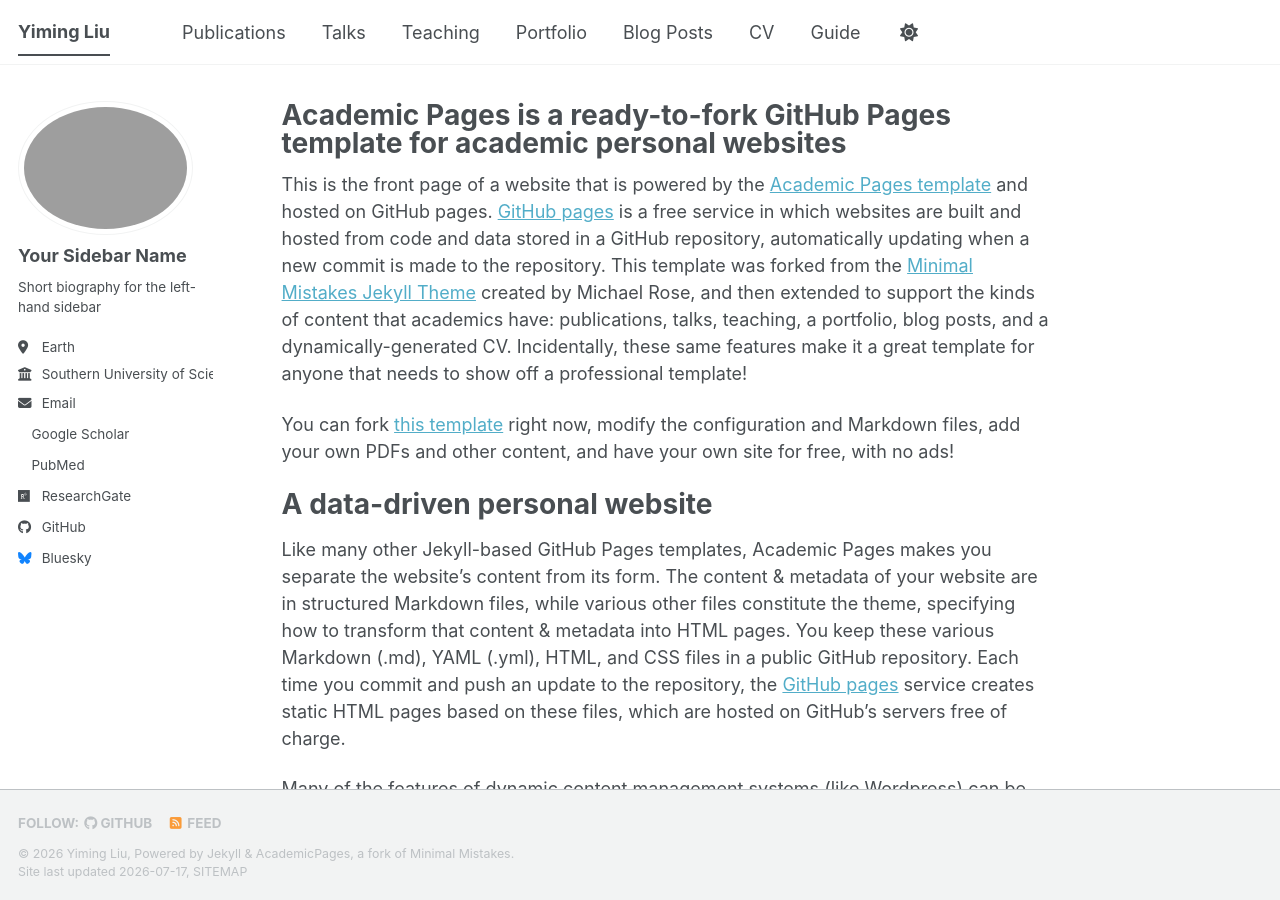
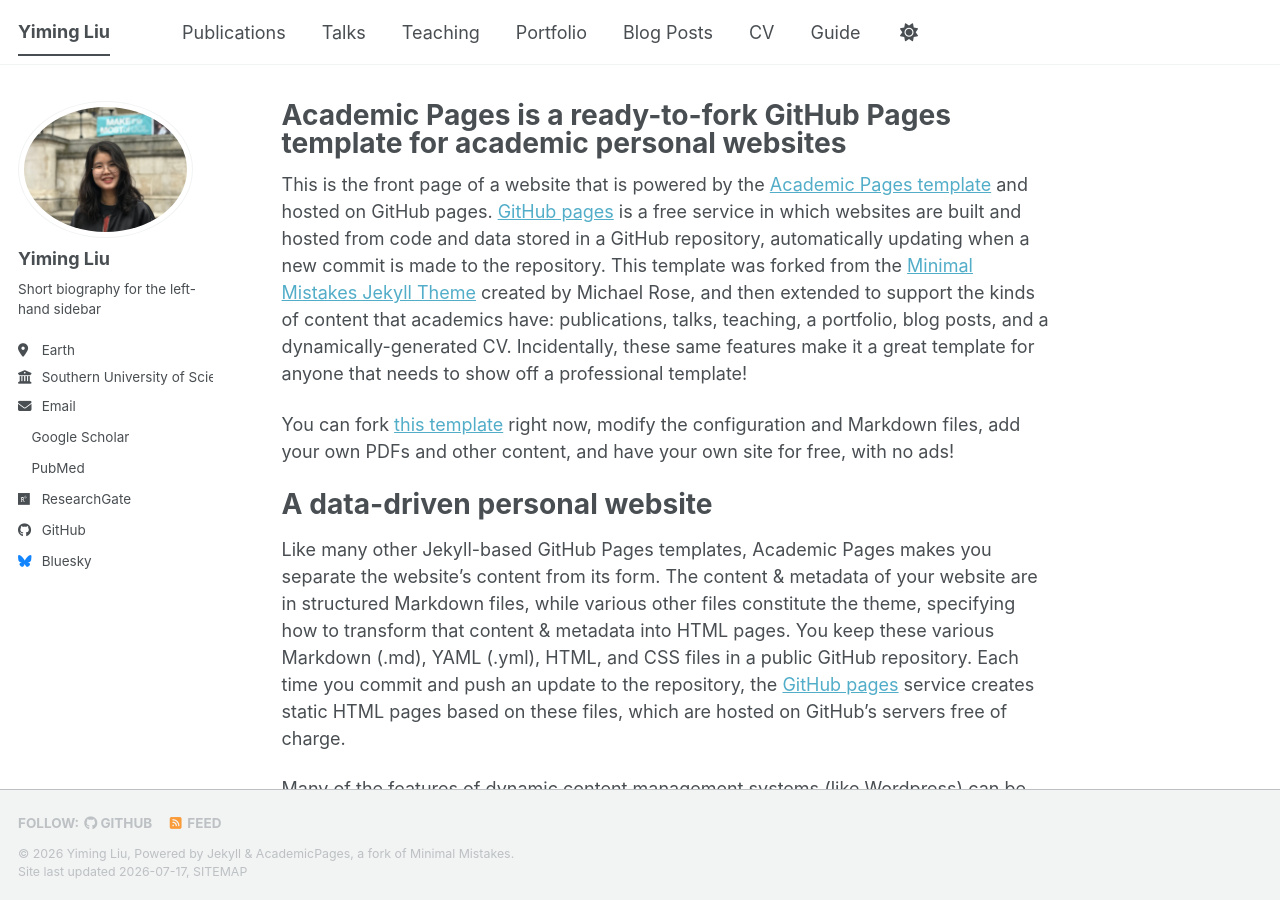
Before and after one commit to LynnYoo0403/LynnYoo0403.github.io, a Jekyll site: the page built from _pages/about.md, in a window 1280 px wide and 900 px high. Built offline with Jekyll 4.4.1, drawn with Linux system fonts in a browser that asks for light colours; a style sheet for code colours, icons or effects is not loaded.

Commit message:
Update _config.yml

```diff
--- a/_config.yml
+++ b/_config.yml
@@ -23,8 +23,8 @@
 #               Additional customization can be done by editing /_includes/author-profile.html
 author:
   # Biographic information
-  avatar           : "profile.png"
-  name             : "Your Sidebar Name"
+  avatar           : "profile.jpg"
+  name             : "Yiming Liu"
   pronouns         : # example: "she/her"
   bio              : "Short biography for the left-hand sidebar"
   location         : "Earth"
```
